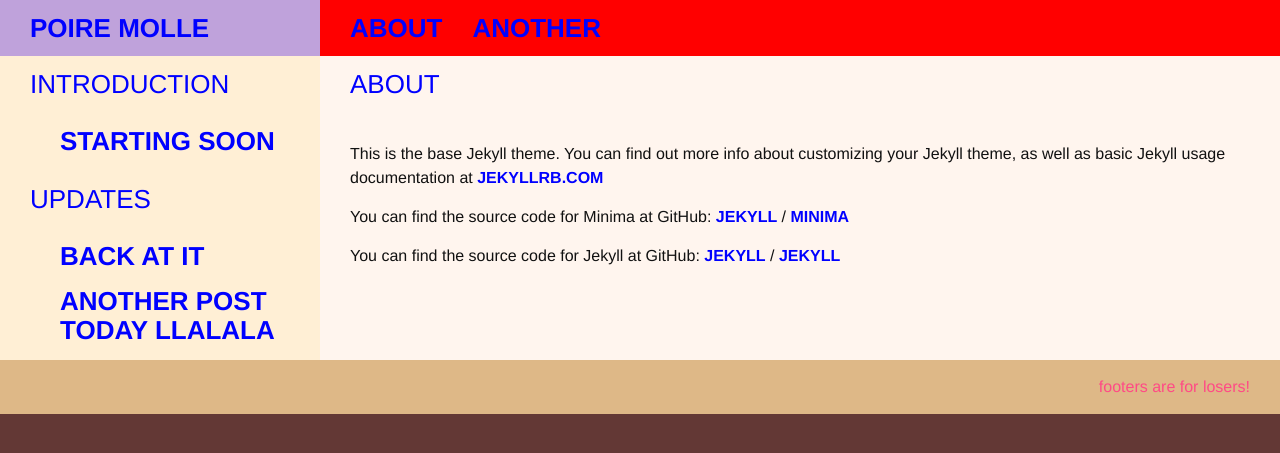
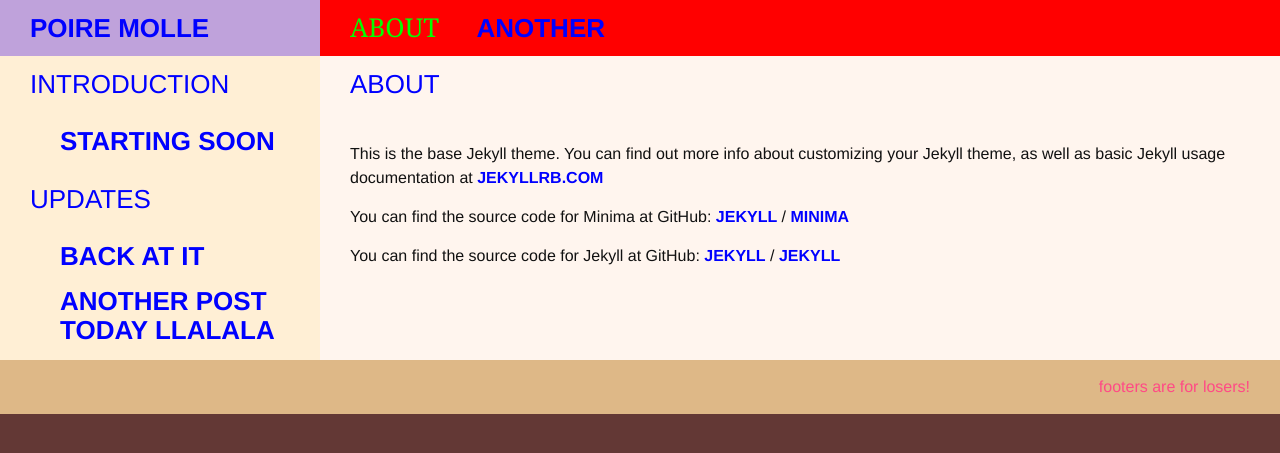
Before and after one commit to poiremolle/blog, a Jekyll site: the page built from about.md, in a window 1280 px wide. Shown: the top 453 px of the page. Built offline with Jekyll 4.4.1, drawn with Linux system fonts in a browser that asks for light colours.

Commit message:
adding an id to nav links and styling link for current page

```diff
--- a/_includes/header.html
+++ b/_includes/header.html
@@ -17,10 +17,15 @@
         </label>
 
         <div class="trigger">
+          <!-- {% for nav in site.navigation %}
+          <li{% if nav.url == page.url %} class="active"{% endif %}><a href="{{ nav.url }}">{{ nav.text }}</a></li>
+          {% endfor %} -->
           {%- for path in page_paths -%}
             {%- assign my_page = site.pages | where: "path", path | first -%}
             {%- if my_page.title -%}
-            <a class="page-link" href="{{ my_page.url | relative_url }}">{{ my_page.title | escape }}</a>
+            <!-- <span {% if my_page.url == page.url %}  class="active"{% endif%}><a class="page-link" href="{{ my_page.url | relative_url }}">{{ my_page.title | escape }}</a></span> -->
+            <a {% if my_page.url == page.url %}  id="current"{% endif%}class="page-link" href="{{ my_page.url | relative_url }}">{{ my_page.title | escape }}</a>
+
             {%- endif -%}
           {%- endfor -%}
         </div>
--- a/_sass/minima/_base.scss
+++ b/_sass/minima/_base.scss
@@ -130,6 +130,10 @@ a {
   }
 }
 
+.span.active {
+  font-family: 'Courier New', Courier, monospace;
+  background-color: aliceblue;
+}
 
 /**
  * Blockquotes
--- a/_sass/minima/_layout.scss
+++ b/_sass/minima/_layout.scss
@@ -134,6 +134,12 @@
 }
 
 .site-nav a:hover {
+  color: $highlight-color;
+  font-family: Georgia, 'Times New Roman', Times, serif;
+  font-weight: $base-font-weight / 3;
+}
+
+#current {
   color: $highlight-color;
   font-family: Georgia, 'Times New Roman', Times, serif;
   font-weight: $base-font-weight / 3;
```
